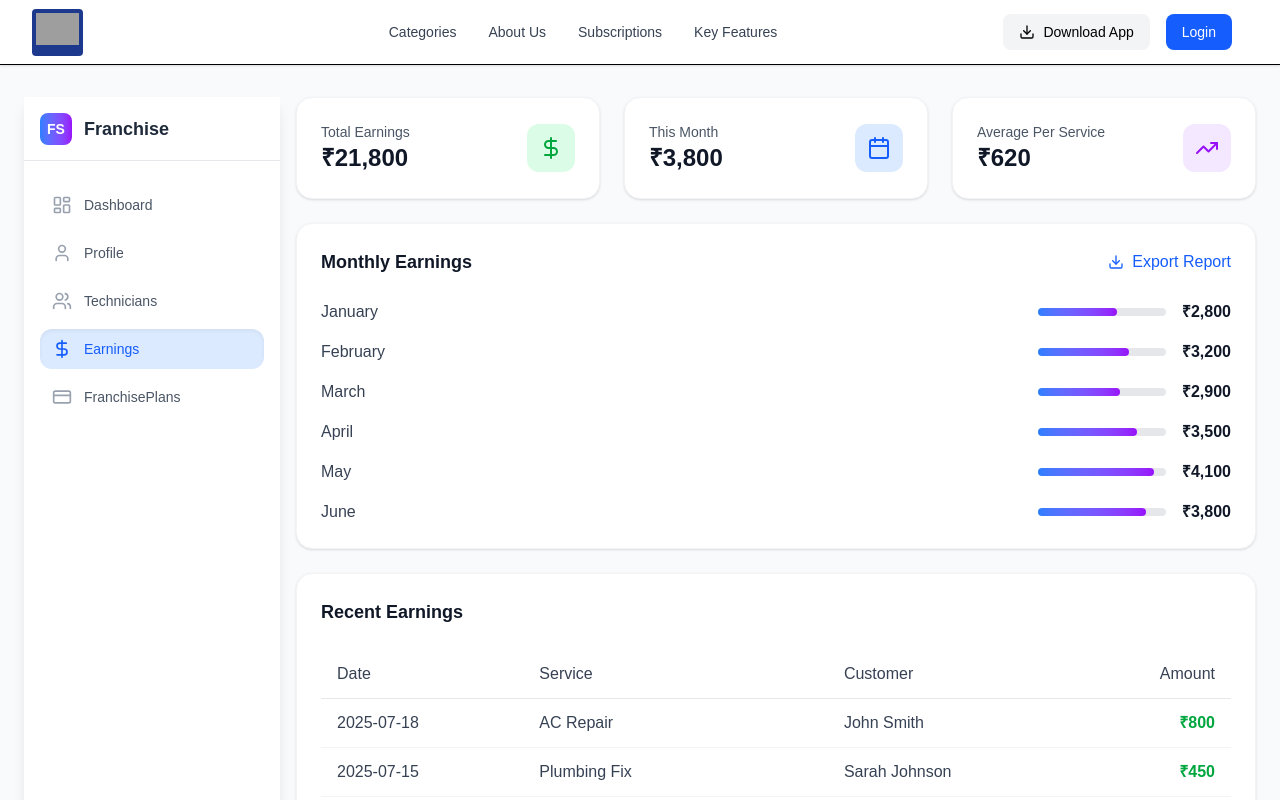
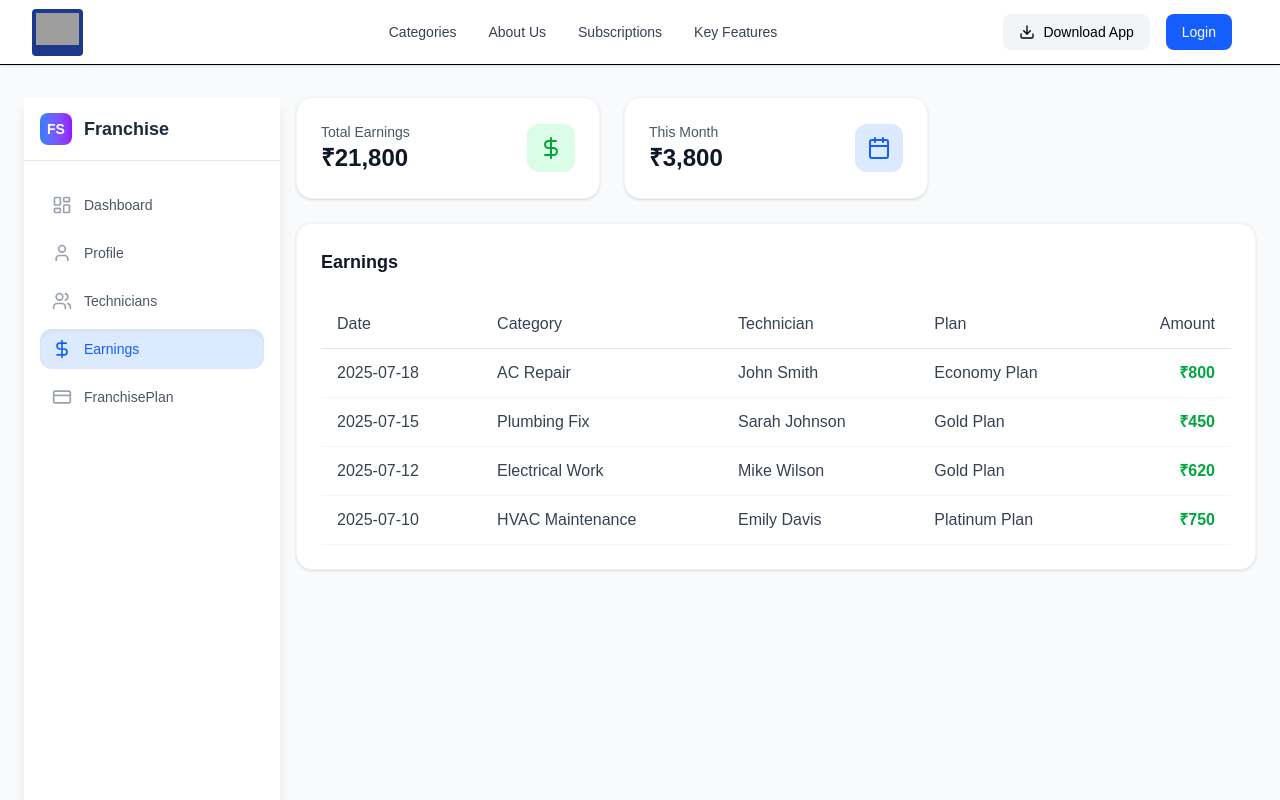
Before and after one commit to prnvgitservice/Franchise-web, a React (Vite) app: page /earnings in a window 1280 px wide. Shown: the top 800 px of the page. Built offline with nearby package versions, Linux system fonts and the light colour scheme; grey boxes are pictures that could not be loaded.

Commit message:
dashboard and earnings ui updates

```diff
--- a/src/components/FranchiseHomePage/Dashboard.tsx
+++ b/src/components/FranchiseHomePage/Dashboard.tsx
@@ -1,7 +1,10 @@
 import React from 'react';
 import { Calendar, Users, CheckCircle, DollarSign, Star, Clock, User, Monitor, CreditCard } from 'lucide-react';
+import { useNavigate } from 'react-router-dom';
 
 const Dashboard: React.FC = () => {
+const navigate = useNavigate()
+
   const today = new Date();
   const dateString = today.toLocaleDateString('en-US', {
     weekday: 'long',
@@ -20,10 +23,17 @@ const Dashboard: React.FC = () => {
     },
     {
       title: 'Total Subscriptions',
-      value: '1',
+      value: '3',
       icon: CreditCard,
       color: 'bg-green-100 text-green-600',
       iconBg: 'bg-green-100'
+    },
+    {
+      title: 'Total Earnings',
+      value: '₹45,00',
+      icon: DollarSign,
+      color: 'bg-yellow-100 text-yellow-600',
+      iconBg: 'bg-yellow-100'
     },
     {
       title: 'Monthly Earnings',
@@ -32,7 +42,7 @@ const Dashboard: React.FC = () => {
       color: 'bg-yellow-100 text-yellow-600',
       iconBg: 'bg-yellow-100'
     },
-    { title: 'Total Referrals', value: '12', icon: Users, color: 'bg-blue-100 text-blue-600', iconBg: 'bg-yellow-100' }
+    // { title: 'Total Referrals', value: '12', icon: Users, color: 'bg-blue-100 text-blue-600', iconBg: 'bg-yellow-100' }
   ];
 
   const monthlyEarnings = [
@@ -165,9 +175,11 @@ const Dashboard: React.FC = () => {
               <div className="p-2 bg-green-100 rounded-lg mr-3">
                 <Clock className="h-5 w-5 text-green-600" />
               </div>
-              <h3 className="text-lg font-semibold text-gray-900">Recent Activities</h3>
+              <h3 className="text-lg font-semibold text-gray-900">Recent Earnings</h3>
             </div>
-            <button className="text-blue-600 text-sm font-medium hover:text-blue-700 transition-colors duration-200">
+            <button className="text-blue-600 text-sm font-medium hover:text-blue-700 transition-colors duration-200 cursor-pointer"
+            onClick={()=>navigate('/earnings')}
+            >
               View All
             </button>
           </div>
--- a/src/components/FranchiseHomePage/Earning.tsx
+++ b/src/components/FranchiseHomePage/Earning.tsx
@@ -12,10 +12,10 @@ const Earnings: React.FC = () => {
   ];
 
   const recentEarnings = [
-    { date: '2025-07-18', service: 'AC Repair', amount: 800, customer: 'John Smith' },
-    { date: '2025-07-15', service: 'Plumbing Fix', amount: 450, customer: 'Sarah Johnson' },
-    { date: '2025-07-12', service: 'Electrical Work', amount: 620, customer: 'Mike Wilson' },
-    { date: '2025-07-10', service: 'HVAC Maintenance', amount: 750, customer: 'Emily Davis' },
+    { date: '2025-07-18', service: 'AC Repair', amount: 800, customer: 'John Smith',plan: 'Economy Plan' },
+    { date: '2025-07-15', service: 'Plumbing Fix', amount: 450, customer: 'Sarah Johnson',plan: 'Gold Plan'},
+    { date: '2025-07-12', service: 'Electrical Work', amount: 620, customer: 'Mike Wilson',plan: 'Gold Plan'},
+    { date: '2025-07-10', service: 'HVAC Maintenance', amount: 750, customer: 'Emily Davis',plan: 'Platinum Plan' },
   ];
 
   return (
@@ -46,7 +46,7 @@ const Earnings: React.FC = () => {
           </div>
         </div>
 
-        <div className="bg-white rounded-2xl p-6 shadow-sm border border-gray-100">
+        {/* <div className="bg-white rounded-2xl p-6 shadow-sm border border-gray-100">
           <div className="flex items-center justify-between">
             <div>
               <p className="text-sm font-medium text-gray-600">Average Per Service</p>
@@ -56,11 +56,11 @@ const Earnings: React.FC = () => {
               <TrendingUp className="h-6 w-6 text-purple-600" />
             </div>
           </div>
-        </div>
+        </div> */}
       </div>
 
       {/* Earnings Chart */}
-      <div className="bg-white rounded-2xl p-6 shadow-sm border border-gray-100">
+      {/* <div className="bg-white rounded-2xl p-6 shadow-sm border border-gray-100">
         <div className="flex items-center justify-between mb-6">
           <h3 className="text-lg font-semibold text-gray-900">Monthly Earnings</h3>
           <button className="flex items-center text-blue-600 hover:text-blue-700 transition-colors duration-200">
@@ -85,18 +85,19 @@ const Earnings: React.FC = () => {
             </div>
           ))}
         </div>
-      </div>
+      </div> */}
 
       {/* Recent Earnings */}
       <div className="bg-white rounded-2xl p-6 shadow-sm border border-gray-100">
-        <h3 className="text-lg font-semibold text-gray-900 mb-6">Recent Earnings</h3>
+        <h3 className="text-lg font-semibold text-gray-900 mb-6">Earnings</h3>
         <div className="overflow-x-auto">
           <table className="w-full">
             <thead>
               <tr className="border-b border-gray-200">
                 <th className="text-left py-3 px-4 font-medium text-gray-700">Date</th>
-                <th className="text-left py-3 px-4 font-medium text-gray-700">Service</th>
-                <th className="text-left py-3 px-4 font-medium text-gray-700">Customer</th>
+                <th className="text-left py-3 px-4 font-medium text-gray-700">Category</th>
+                <th className="text-left py-3 px-4 font-medium text-gray-700">Technician</th>
+                <th className="text-left py-3 px-4 font-medium text-gray-700">Plan</th>
                 <th className="text-right py-3 px-4 font-medium text-gray-700">Amount</th>
               </tr>
             </thead>
@@ -106,6 +107,7 @@ const Earnings: React.FC = () => {
                   <td className="py-3 px-4 text-gray-700">{earning.date}</td>
                   <td className="py-3 px-4 text-gray-700">{earning.service}</td>
                   <td className="py-3 px-4 text-gray-700">{earning.customer}</td>
+                  <td className="py-3 px-4 text-gray-700">{earning.plan}</td>
                   <td className="py-3 px-4 text-right font-semibold text-green-600">₹{earning.amount}</td>
                 </tr>
               ))}
--- a/src/components/FranchiseHomePage/FranchiseSidebar.tsx
+++ b/src/components/FranchiseHomePage/FranchiseSidebar.tsx
@@ -22,7 +22,7 @@ const menuItems = [
   { name: 'Profile', href: '/profile', icon: User },
   { name: 'Technicians', href: '/technicians', icon: Users },
   { name: 'Earnings', href: '/earnings', icon: DollarSign },
-  { name: 'FranchisePlans', href: '/franchiseSubscription', icon: CreditCard },
+  { name: 'FranchisePlan', href: '/franchiseSubscription', icon: CreditCard },
   // { name: 'Refer Technician', href: '/refer', icon: UserPlus },
 ];
 
```
